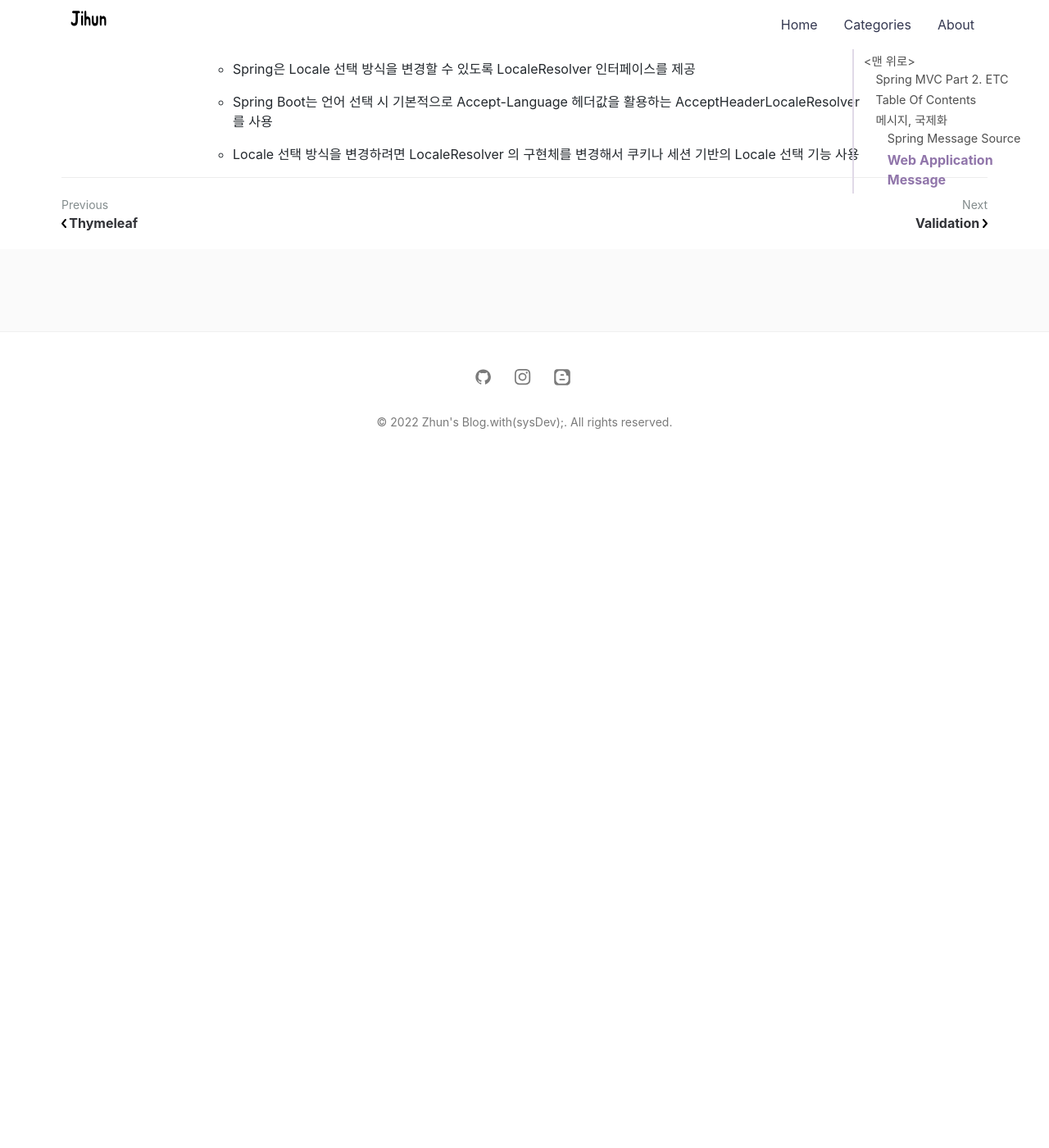
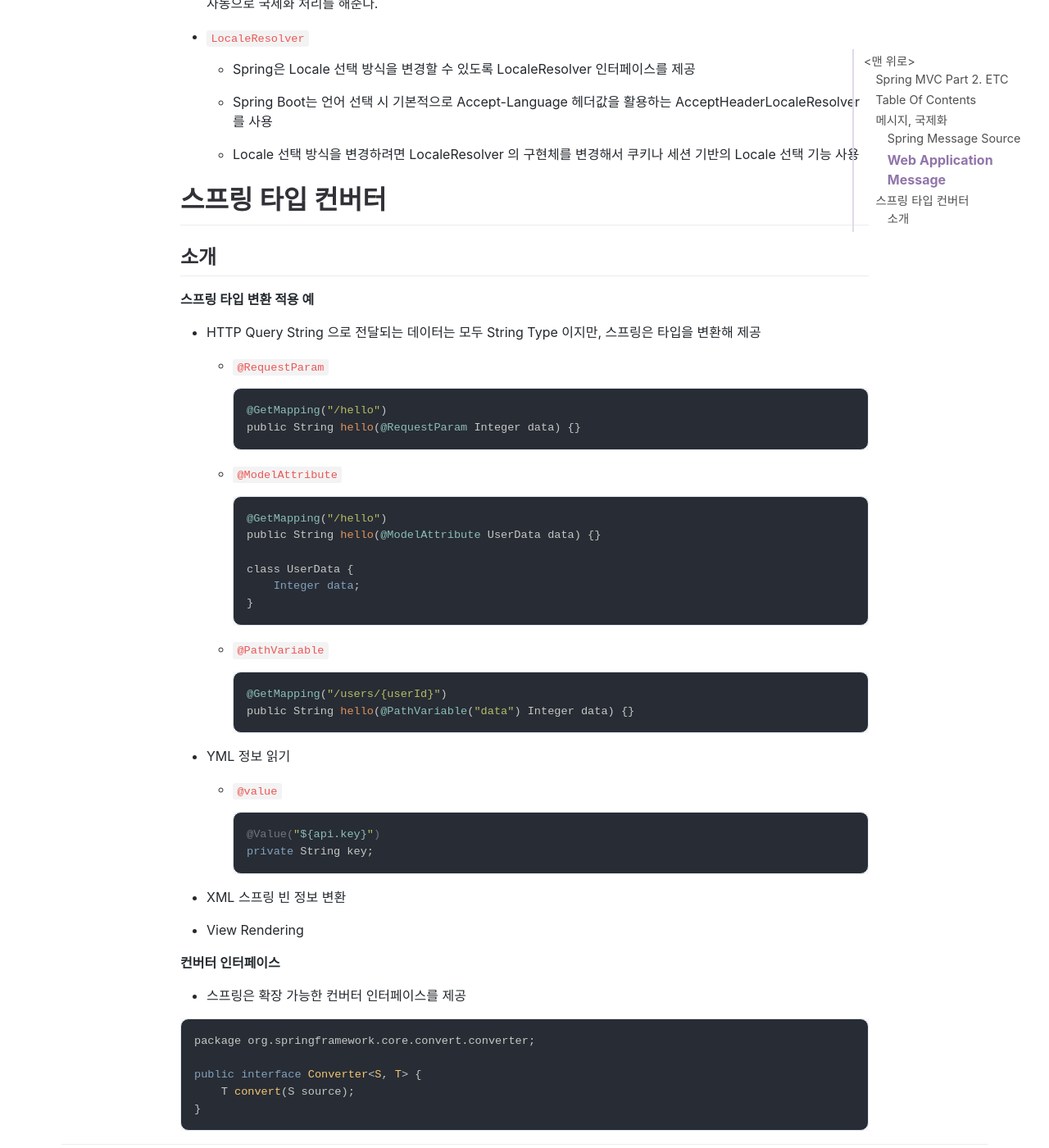
Before and after one commit to jihunparkme/jihunparkme.github.io, a Jekyll site: the page built from _posts/2021-10-12-Spring-MVC-Part2-Etc.md, in a window 1280 px wide and 1400 px high, scrolled down 3039 px. Shown: the whole window at 82% size. Built offline with Jekyll 4.4.1, drawn with Linux system fonts in a browser that asks for light colours; nearby versions of some CDN libraries; comment, search, counter and statistics services are not loaded; before the commit the page ends 3609 px from its top, so only the background shows below that; some of the changed text lies outside the part shown.

Commit message:
[스프링 타입 컨버터] 스프링 타입 컨버터 소개

````diff
--- a/_posts/2021-10-12-Spring-MVC-Part2-Etc.md
+++ b/_posts/2021-10-12-Spring-MVC-Part2-Etc.md
@@ -124,3 +124,61 @@ featured-img: spring_mvc_2
   - Spring Boot는 언어 선택 시 기본적으로 Accept-Language 헤더값을 활용하는 AcceptHeaderLocaleResolver를 사용
 
   - Locale 선택 방식을 변경하려면 LocaleResolver 의 구현체를 변경해서 쿠키나 세션 기반의 Locale 선택 기능 사용
+
+# 스프링 타입 컨버터
+
+## 소개
+
+**스프링 타입 변환 적용 예**
+
+- HTTP Query String 으로 전달되는 데이터는 모두 String Type 이지만, 스프링은 타입을 변환해 제공
+
+  - `@RequestParam`
+
+    ```java
+    @GetMapping("/hello")
+    public String hello(@RequestParam Integer data) {}
+    ```
+
+  - `@ModelAttribute`
+
+    ```java
+    @GetMapping("/hello")
+    public String hello(@ModelAttribute UserData data) {}
+
+    class UserData {
+        Integer data;
+    }
+    ```
+
+  - `@PathVariable`
+
+    ```java
+    @GetMapping("/users/{userId}")
+    public String hello(@PathVariable("data") Integer data) {}
+    ```
+
+- YML 정보 읽기
+
+  - `@value`
+
+    ```java
+    @Value("${api.key}")
+    private String key;
+    ```
+
+- XML 스프링 빈 정보 변환
+
+- View Rendering
+
+**컨버터 인터페이스**
+
+- 스프링은 확장 가능한 컨버터 인터페이스를 제공
+
+```java
+package org.springframework.core.convert.converter;
+
+public interface Converter<S, T> {
+    T convert(S source);
+}
+```
````
